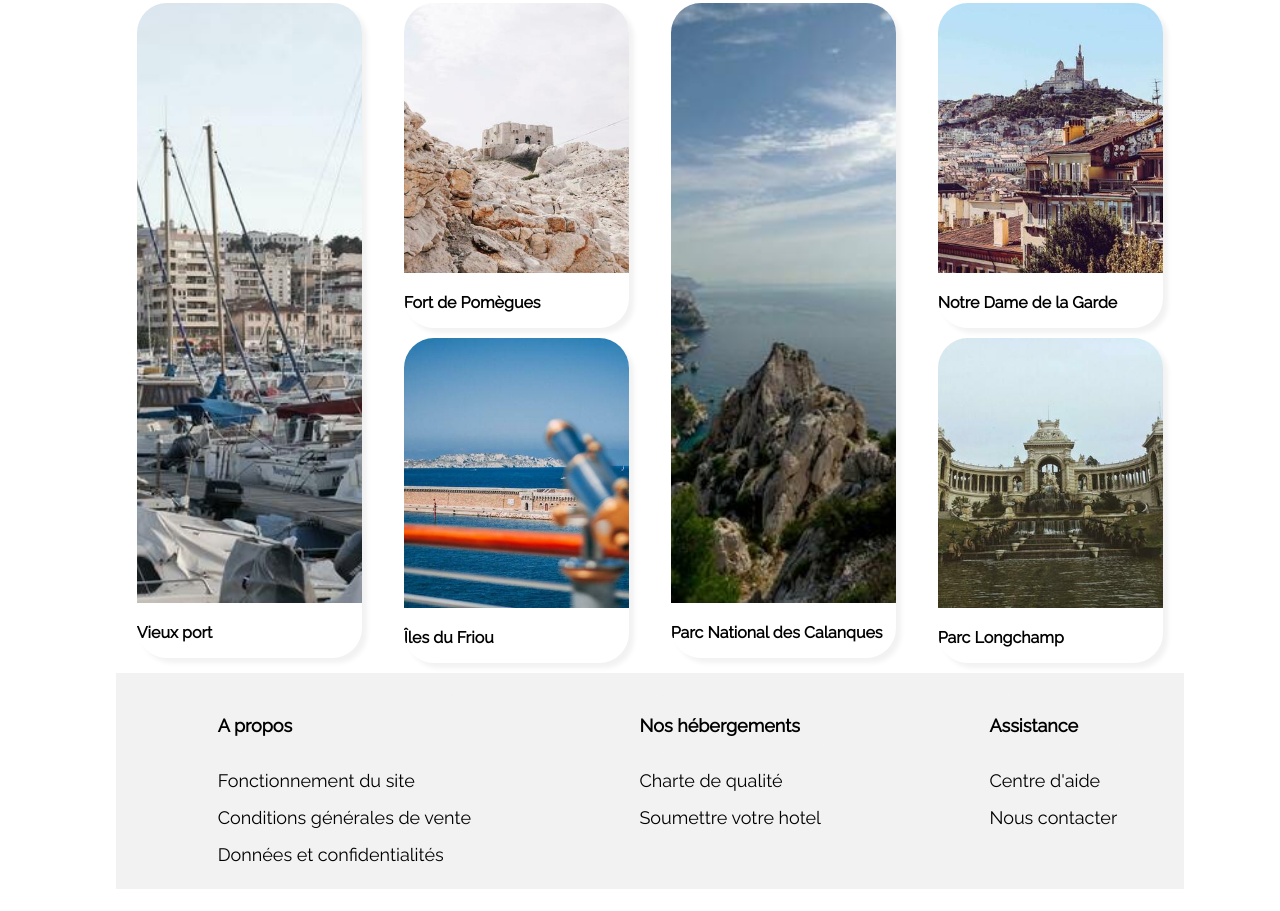
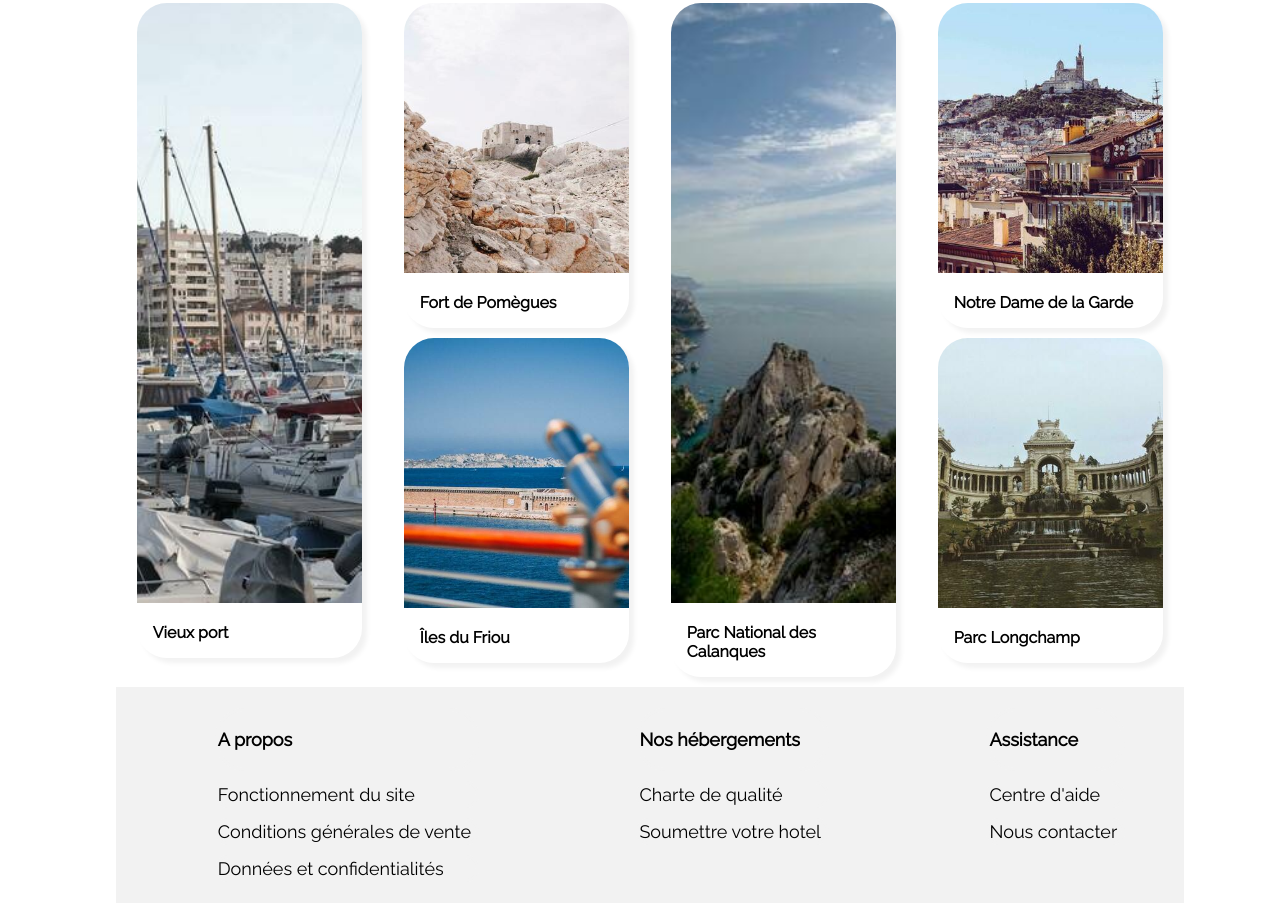
Before and after one commit to SamuelFluet/P2, a plain HTML site: page index.html in a window 1280 px wide. Shown: the part 2480-3391 px from the top of the page. Drawn offline with Linux system fonts and the light colour scheme.

Commit message:
h3 margin

```diff
--- a/styles.css
+++ b/styles.css
@@ -246,6 +246,9 @@ main ul li span{
 .Activity article:hover{
     box-shadow: 5px 5px 5px #888;
 }
+.Activity h3{
+    margin-left: 1em;
+}
 
 /* footer*/
 footer{
```
